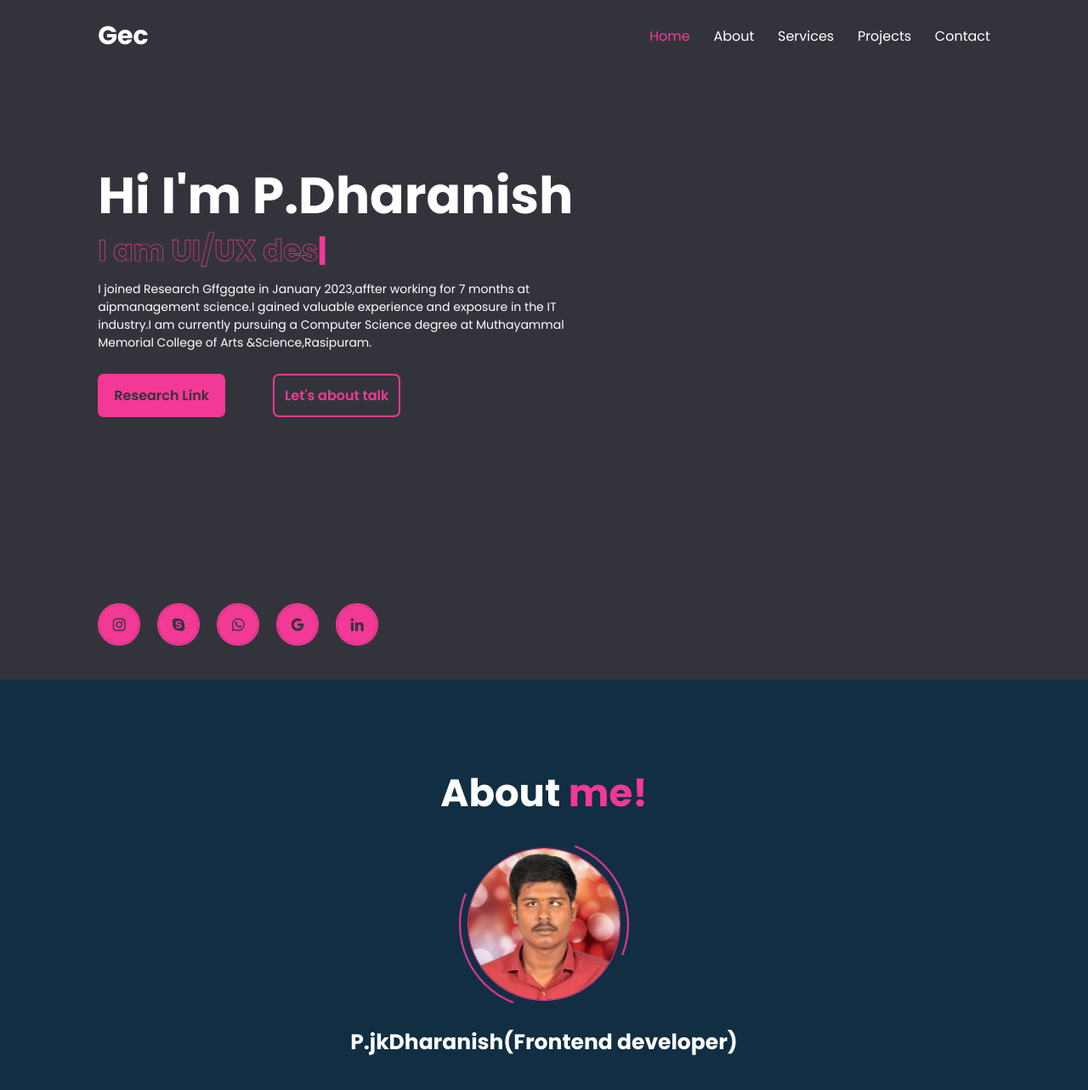
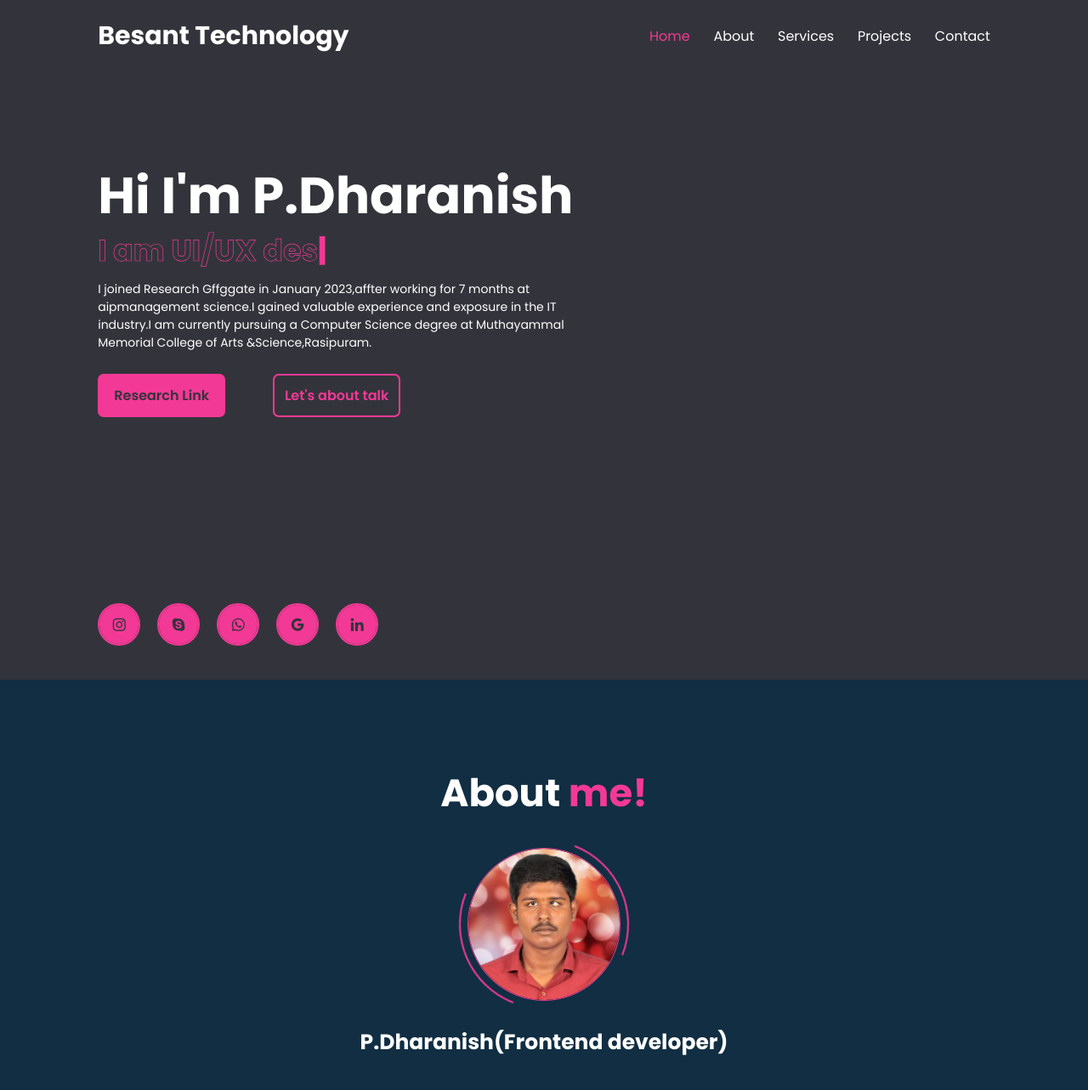
Before and after one commit to DHARANISH-hub/op, a plain HTML site: page index.html in a window 1280 px wide. Shown: the top 1283 px of the page at 85% size. Drawn offline with nearby package versions, Linux system fonts and the light colour scheme.

Commit message:
Update index.html

```diff
--- a/index.html
+++ b/index.html
@@ -21,7 +21,7 @@
 <body>
   <!-- header html design -->
    <header>
-    <h1 class="logo-top">Gec</h1>
+    <h1 class="logo-top">Besant Technology</h1>
     <i class='bx bx-menu' id="menu-icon"></i>
     <div class="navbar">
         <a href="#home" class="active">Home</a>
@@ -62,7 +62,7 @@
                 <img src="./images/i.png" alt="">
                 <div class="circle-spin"></div>
             </div>
-            <h2 class="text-typing-about ">P.jkDharanish(Frontend developer)</h2>
+            <h2 class="text-typing-about ">P.Dharanish(Frontend developer)</h2>
             <div class="text-about-content">
                 <p>A front end developer test is an online tool that helps employers assess a candidate's ability to develop software for the front end of a website.The test may include questions and code tests on programming languages,web development frameworks,and design principles.</p>
                 <button>Besant Technology Bangalore.</buton>
```
